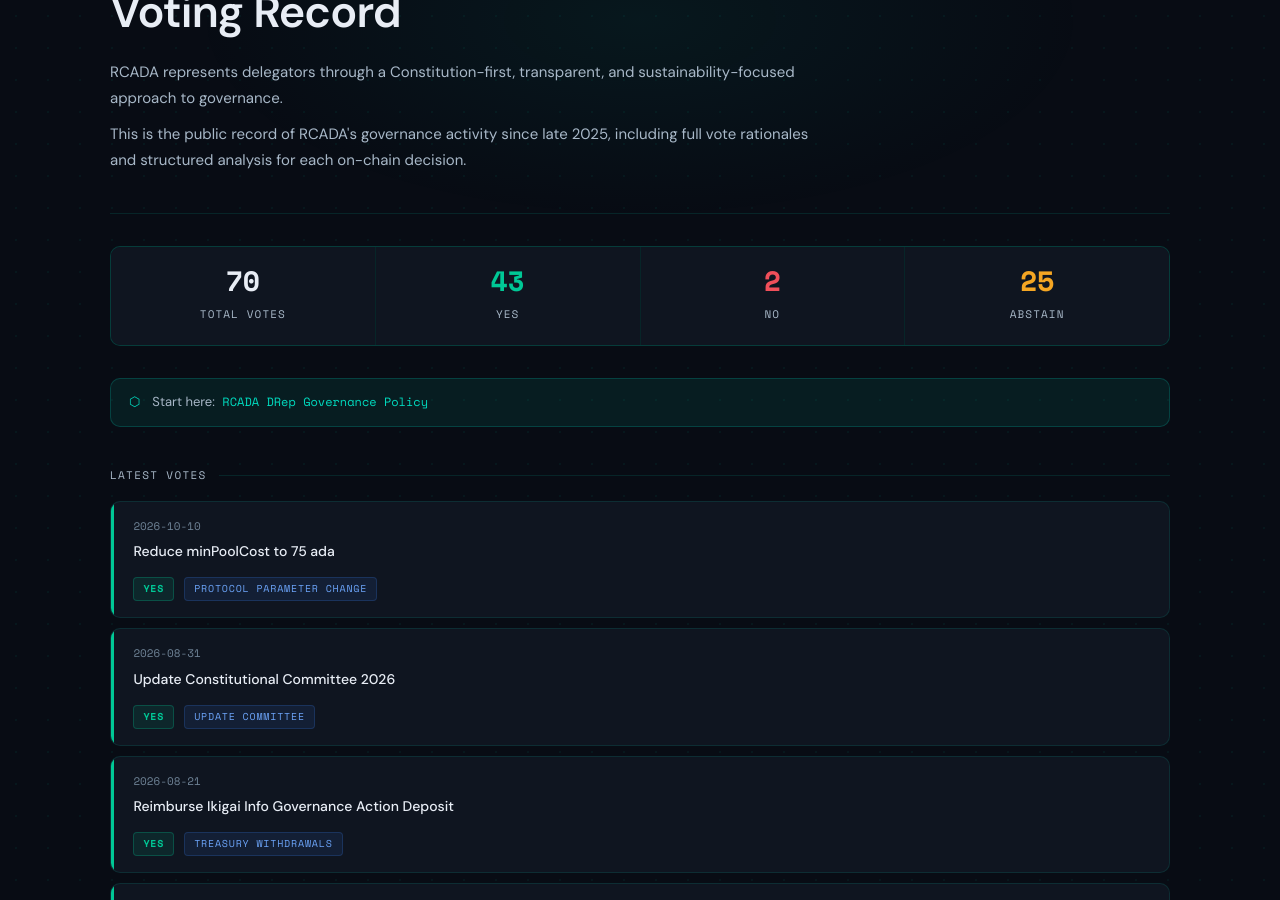
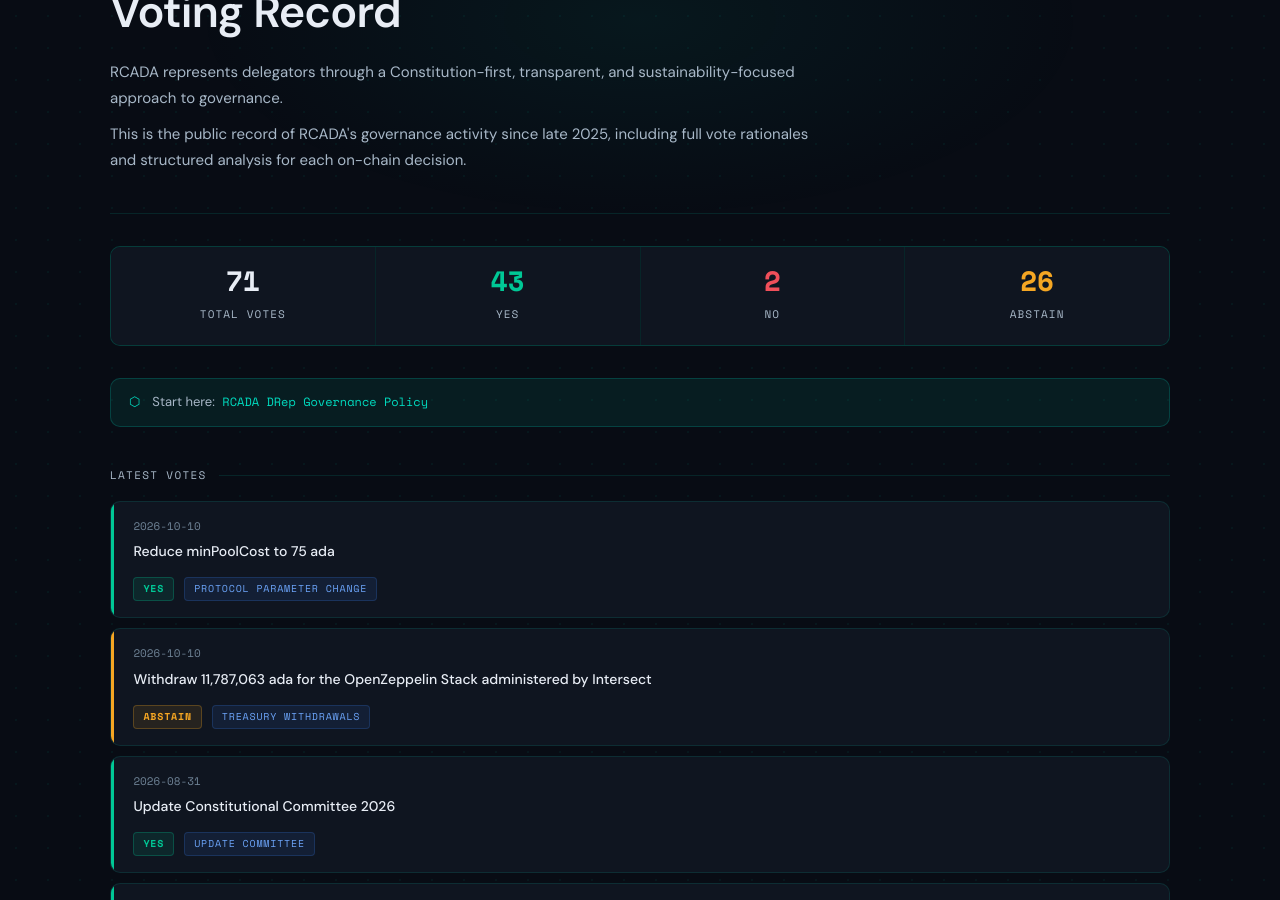
Before and after one commit to Brolloks/rcada-drep-votes, a Jekyll site: the page built from index.html, in a window 1280 px wide and 900 px high, scrolled down 244 px. Built offline with Jekyll 4.4.1, drawn with Linux system fonts in a browser that asks for light colours; some of the changed text lies outside the part shown.

Commit message:
Auto-update indexes

```diff
--- a/index.html
+++ b/index.html
@@ -12,10 +12,10 @@ title: RCADA DRep Voting Record
 
 <!-- AUTO-STATS:START -->
 <div class="stats-row">
-  <div class="stat-cell"><span class="stat-num total">70</span><span class="stat-label">Total Votes</span></div>
+  <div class="stat-cell"><span class="stat-num total">71</span><span class="stat-label">Total Votes</span></div>
   <div class="stat-cell"><span class="stat-num yes">43</span><span class="stat-label">Yes</span></div>
   <div class="stat-cell"><span class="stat-num no">2</span><span class="stat-label">No</span></div>
-  <div class="stat-cell"><span class="stat-num abstain">25</span><span class="stat-label">Abstain</span></div>
+  <div class="stat-cell"><span class="stat-num abstain">26</span><span class="stat-label">Abstain</span></div>
 </div>
 <!-- AUTO-STATS:END -->
 
@@ -38,6 +38,12 @@ title: RCADA DRep Voting Record
     <strong><a href="votes/2026/Reduce minPoolCost to 75 ada.html">Reduce minPoolCost to 75 ada</a></strong>
     <span class="badge badge-yes">Yes</span>
     <span class="badge badge-type">Protocol Parameter Change</span>
+  </div>
+  <div class="vote-card abstain-card fade-in">
+    <div class="vote-date">2026-10-10</div>
+    <strong><a href="votes/2026/Withdraw 11,787,063 ada for the OpenZeppelin Stack administered by Intersect.html">Withdraw 11,787,063 ada for the OpenZeppelin Stack administered by Intersect</a></strong>
+    <span class="badge badge-abstain">Abstain</span>
+    <span class="badge badge-type">Treasury Withdrawals</span>
   </div>
   <div class="vote-card yes-card fade-in">
     <div class="vote-date">2026-08-31</div>
@@ -87,12 +93,6 @@ title: RCADA DRep Voting Record
     <span class="badge badge-yes">Yes</span>
     <span class="badge badge-type">Treasury Withdrawals</span>
   </div>
-  <div class="vote-card yes-card fade-in">
-    <div class="vote-date">2026-08-01</div>
-    <strong><a href="votes/2026/Net Change Limit_Cardano Treasury (Epochs 613-713).html">Net Change Limit: Cardano Treasury (Epochs 613-713)</a></strong>
-    <span class="badge badge-yes">Yes</span>
-    <span class="badge badge-type">Info Action</span>
-  </div>
 </div>
 <!-- AUTO-INDEX:END -->
 
```
Also changed, not shown: votes/2026/index.md (+2 -1 lines).
